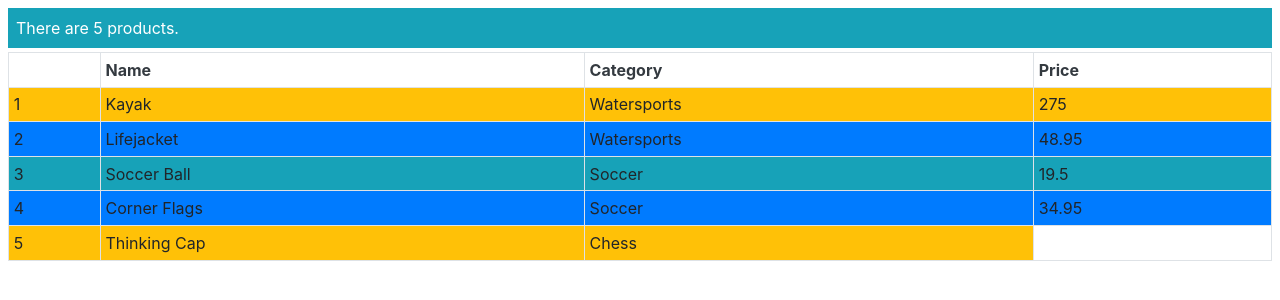
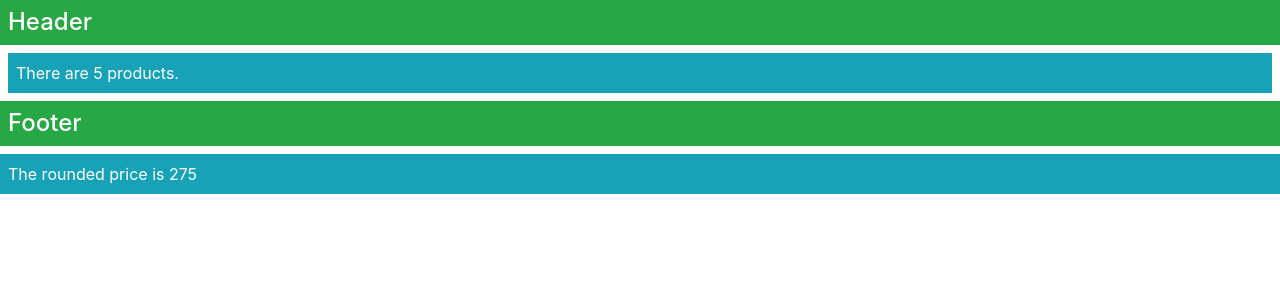
Before and after one commit to nbelob/example1, an Angular app: page / in a window 1280 px wide. Shown: the top 300 px of the page. Built offline with nearby package versions, Linux system fonts and the light colour scheme.

Commit message:
Using the Built-in Directives

```diff
--- a/src/app/component.ts
+++ b/src/app/component.ts
@@ -22,9 +22,20 @@ export class ProductComponent {
     return this.model.getProducts();
   }
   getProductCount(): number {
+    console.log('getProductCount invoked');
     return this.getProducts().length;
   }
-  targetName: string = "Kayak";
+  targetName: string = 'Kayak';
+
+  counter: number = 1;
+
+  get nextProduct(): Product {
+    return this.model.getProducts().shift();
+  }
+
+  getProductPrice(index: number): number {
+    return Math.floor(this.getProduct(index).price);
+  }
 
   getKey(index: number, product: Product) {
     return product.id;
--- a/src/app/template.html
+++ b/src/app/template.html
@@ -1,21 +1,15 @@
-<div class="text-white m-2">
-  <div class="bg-info p-2">
-    There are {{getProductCount()}} products.
-  </div>
-
-  <table class="table table-sm table-bordered mt-1">
-    <tr class="text-dark">
-      <th></th><th>Name</th><th>Category</th><th>Price</th>
-    </tr>
-    <tr *ngFor="let item of getProducts(); let i = index; let odd = odd;
-let first = first; let last = last; trackBy:getKey"
-        [class.bg-primary]="odd" [class.bg-info]="!odd"
-        [class.bg-warning]="first || last">
-      <td>{{i + 1}}</td>
-      <td>{{item.name}}</td>
-      <td>{{item.category}}</td>
-      <td *ngIf="!last">{{item.price}}</td>
-    </tr>
-  </table>
-
+<ng-template #titleTemplate let-text="title">
+  <h4 class="p-2 bg-success text-white">{{text}}</h4>
+</ng-template>
+<ng-template [ngTemplateOutlet]="titleTemplate"
+             [ngTemplateOutletContext]="{title: 'Header'}">
+</ng-template>
+<div class="bg-info p-2 m-2 text-white">
+  There are {{getProductCount()}} products.
 </div>
+<ng-template [ngTemplateOutlet]="titleTemplate"
+             [ngTemplateOutletContext]="{title: 'Footer'}">
+</ng-template>
+<div class="bg-info p-2 text-white">
+  The rounded price is {{getProductPrice(1)}}
+</div>
```
